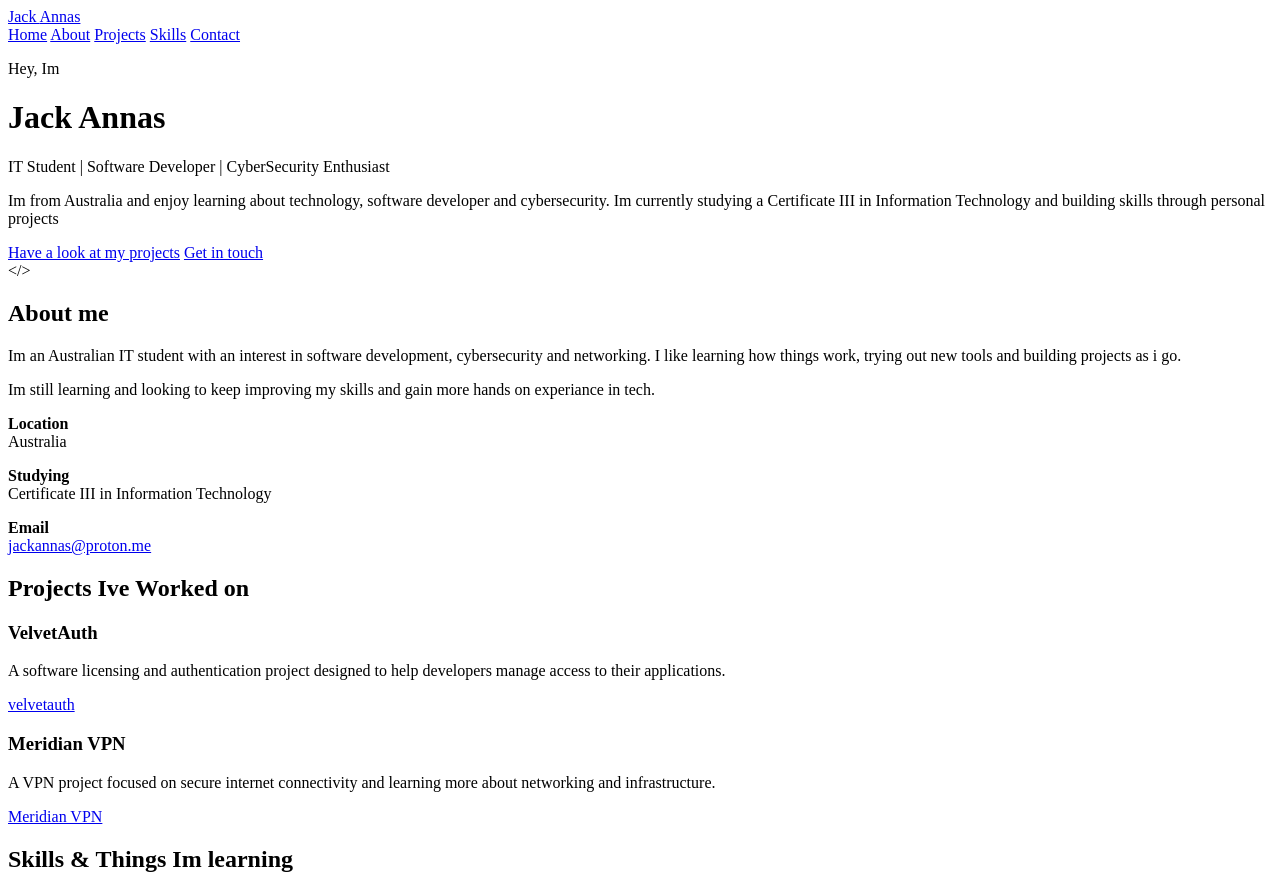
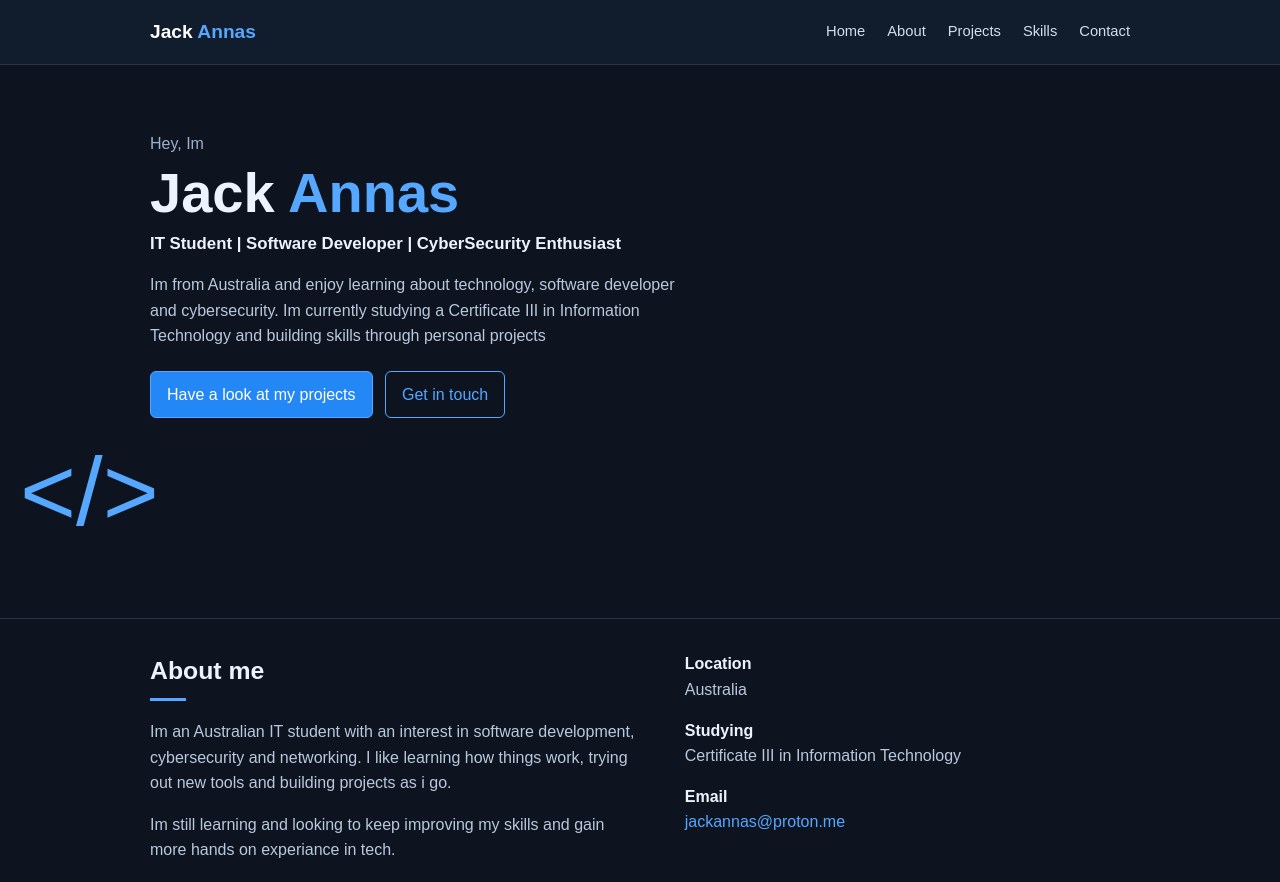
Before and after one commit to nesthedev/my-portfolio, a plain HTML site: page index.html in a window 1280 px wide. Shown: the top 882 px of the page. Drawn offline with Linux system fonts and the light colour scheme.

Commit message:
Add CSS styles for portfolio layout
Added basic styles for layout and design.

```diff
--- a/index.html
+++ b/index.html
@@ -4,6 +4,65 @@
     <meta charset="UTF-8>
       <meta name="viewport" content="width=device-width, initial-scale=1.0">
     <title>Jack Annas | Portfolio</title>
+     <style>
+    /* Basic styles — change these colours to customise the site */
+    * { box-sizing: border-box; }
+    html { scroll-behavior: smooth; }
+    body {
+      margin: 0;
+      font-family: Arial, Helvetica, sans-serif;
+      background: #0d1420;
+      color: #edf3ff;
+      line-height: 1.6;
+    }
+    a { color: #55a7ff; text-decoration: none; }
+    a:hover { text-decoration: underline; }
+    .container { width: min(980px, 90%); margin: auto; }
+    header { background: #111c2c; border-bottom: 1px solid #26364b; }
+    nav {
+      min-height: 64px;
+      display: flex;
+      align-items: center;
+      justify-content: space-between;
+      gap: 20px;
+    }
+    .logo { color: #fff; font-size: 1.2rem; font-weight: bold; }
+    .logo span { color: #55a7ff; }
+    .nav-links { display: flex; flex-wrap: wrap; gap: 22px; font-size: .92rem; }
+    .nav-links a { color: #d3deed; }
+    .hero { padding: 66px 0 58px; border-bottom: 1px solid #26364b; }
+    .hero-inner { display: flex; align-items: center; justify-content: space-between; gap: 35px; }
+    .eyebrow { color: #9eb1ca; margin: 0 0 5px; }
+    h1 { font-size: clamp(2.5rem, 6vw, 3.5rem); line-height: 1.1; margin: 0 0 8px; }
+    h1 span { color: #55a7ff; }
+    .subtitle { font-size: 1.05rem; font-weight: bold; margin: 0 0 14px; }
+    .intro { color: #b9c8dc; max-width: 550px; margin: 0 0 22px; }
+    .hero-icon { font-size: 6rem; color: #55a7ff; padding: 20px; line-height: 1; }
+    .button { display: inline-block; padding: 10px 16px; border: 1px solid #55a7ff; border-radius: 6px; margin: 0 8px 6px 0; }
+    .button.primary { background: #2388f5; color: #fff; }
+    section { padding: 32px 0; border-bottom: 1px solid #26364b; }
+    h2 { margin: 0 0 18px; font-size: 1.55rem; }
+    h2::after { content: ""; display: block; width: 36px; height: 3px; background: #55a7ff; margin-top: 7px; }
+    .about-grid { display: grid; grid-template-columns: 1.1fr 1fr; gap: 45px; }
+    .muted { color: #b9c8dc; }
+    .details p { margin: 0 0 15px; }
+    .project-grid { display: grid; grid-template-columns: repeat(2, minmax(0, 1fr)); gap: 18px; }
+    .project { background: #111c2c; border: 1px solid #293b53; border-radius: 8px; padding: 20px; }
+    .project h3 { margin: 0 0 6px; }
+    .project p { margin: 0 0 12px; color: #b9c8dc; }
+    .skills { display: flex; flex-wrap: wrap; gap: 10px; }
+    .skill { border: 1px solid #344962; border-radius: 7px; padding: 7px 13px; color: #d3deed; background: #111c2c; font-size: .92rem; }
+    footer { padding: 22px 0; color: #9eb1ca; font-size: .88rem; }
+    footer .container { display: flex; justify-content: space-between; gap: 12px; flex-wrap: wrap; }
+    @media (max-width: 650px) {
+      nav { align-items: flex-start; flex-direction: column; padding: 16px 0; }
+      .nav-links { gap: 13px; }
+      .hero { padding: 45px 0; }
+      .hero-inner { display: block; }
+      .hero-icon { display: none; }
+      .about-grid, .project-grid { grid-template-columns: 1fr; gap: 18px; }
+    }
+  </style>
   </head>
   <body>
     <header>
```
